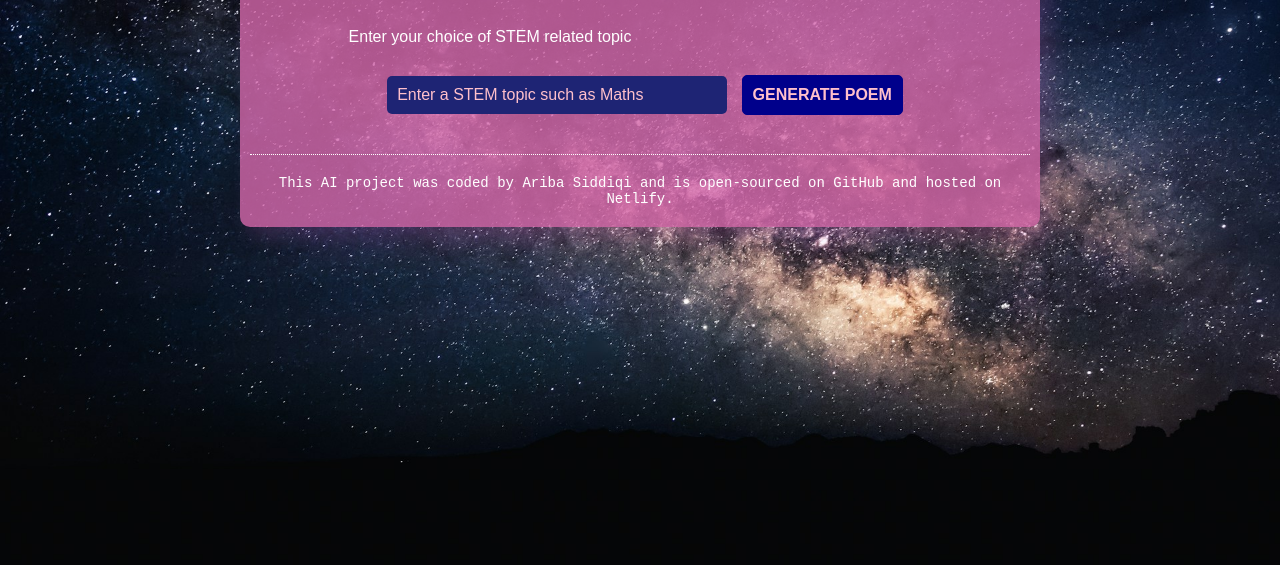
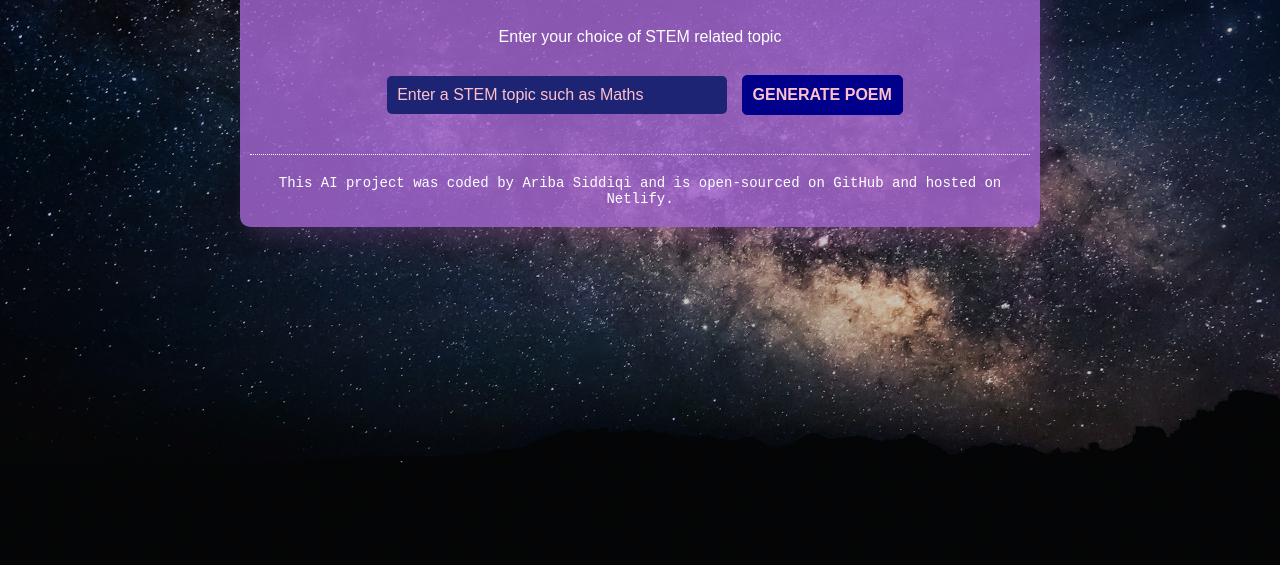
Before and after one commit to asiddiqi16/shecodesAIPoem, a plain HTML site: page index.html in a window 1280 px wide. Shown: the part 235-800 px from the top of the page. Drawn offline with nearby package versions, Linux system fonts and the light colour scheme.

Commit message:
Updated css for background image

```diff
--- a/style.css
+++ b/style.css
@@ -1,7 +1,8 @@
 body {
-  background-image: url(./cosmos.jpg);
+  background-image: linear-gradient(rgba(0, 0, 0, 0.2), rgba(0, 0, 0, 0.2)),
+    url(./cosmos.jpg);
   background-size: cover;
-  background-repeat: none;
+  background-position: top;
 }
 
 h1 {
@@ -58,7 +59,7 @@ a {
 }
 
 .container {
-  background-color: rgba(214, 104, 172, 0.8);
+  background-color: rgba(168, 104, 214, 0.8);
   color: white;
   text-align: center;
   max-width: 800px;
@@ -71,7 +72,6 @@ a {
 
 .topic {
   margin-bottom: 20px;
-  max-width: 500px;
 }
 
 .poem-body {
```
